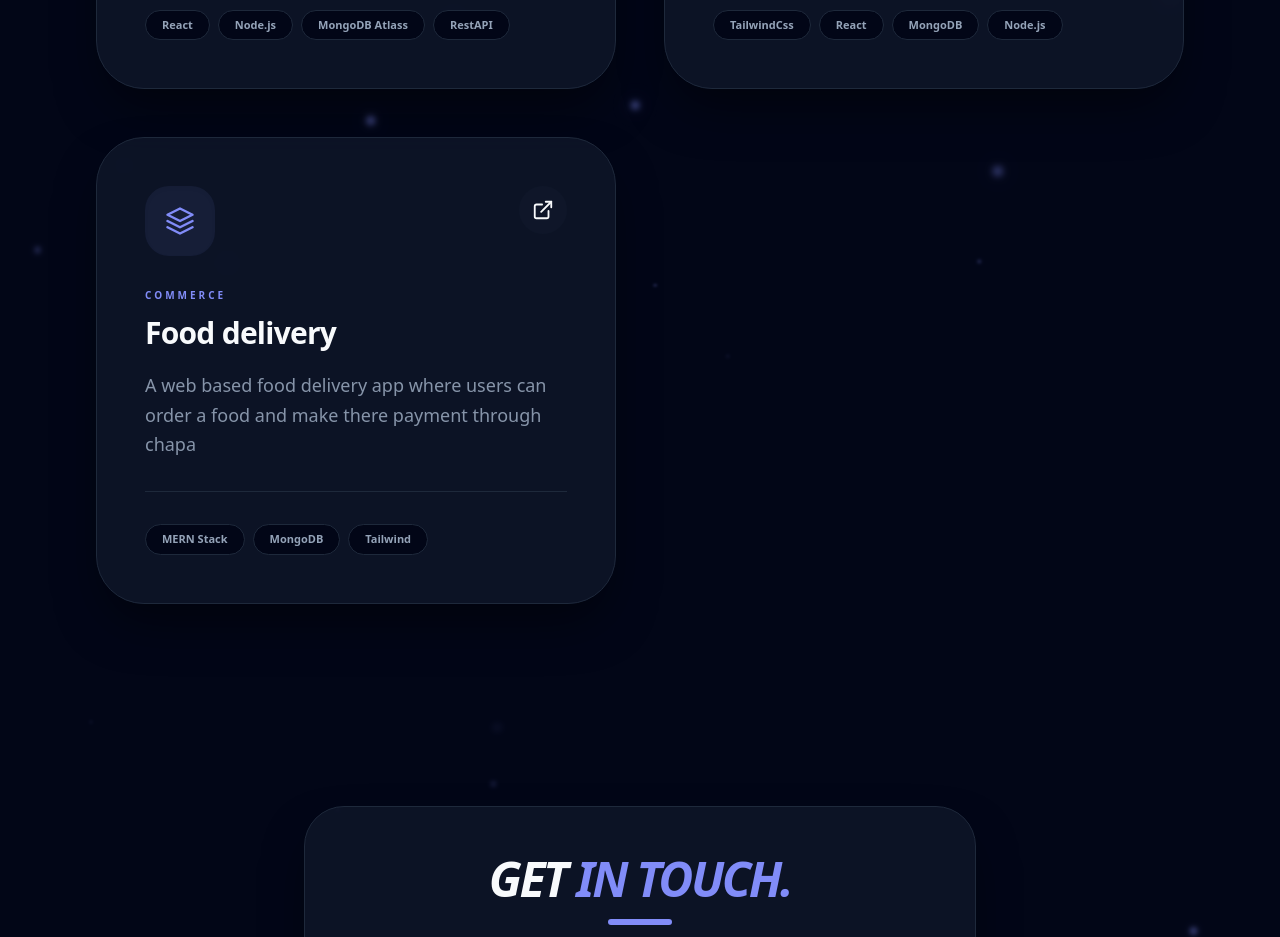
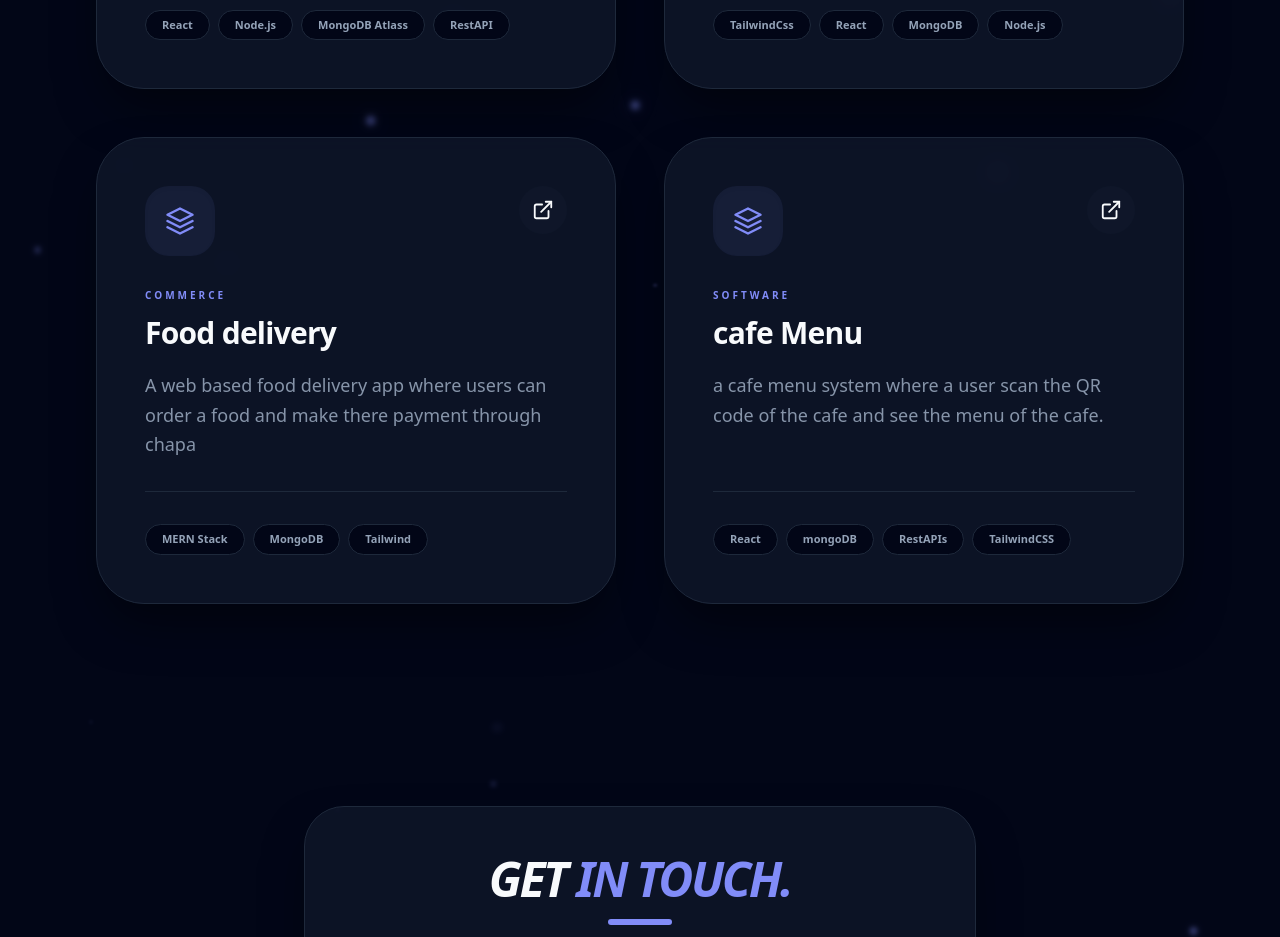
Before and after one commit to teumaywerashe/portifolio, a React (Vite) app: page / in a window 1280 px wide. Shown: the part 3980-4917 px from the top of the page. Built offline with nearby package versions, Linux system fonts and the light colour scheme.

Commit message:
fixed the readme file and added one project

```diff
--- a/src/components/About.jsx
+++ b/src/components/About.jsx
@@ -9,12 +9,6 @@ const About = () => {
   const ref = useRef(null);
   const isInView = useInView(ref, { once: true, margin: "-100px" });
 
-  // const stats = [
-  //   { label: 'Experience', value: '1+', icon: <FiCode /> },
-  //   { label: 'Apps Built', value: '12+', icon: <FiSmartphone /> },
-  //   { label: 'Clients', value: '10+', icon: <FiUser /> },
-  //   { label: 'Stack', value: 'MERN', icon: <FiDatabase /> },
-  // ];
 
   return (
     <section
--- a/src/components/Footer.jsx
+++ b/src/components/Footer.jsx
@@ -1,5 +1,4 @@
 import React from "react";
-import { motion } from "framer-motion";
 import { FiLinkedin, FiGithub, FiMessageCircle, FiMail } from "react-icons/fi";
 import useTheme from "../context/ThemeContext";
 
@@ -78,7 +77,7 @@ const Footer = () => {
             theme={theme}
           />
           <IconLink
-            href="teumay21@gmail.com"
+            href="mailto:teumay21@gmail.com"
             label="Email"
             icon={<FiMail />}
             theme={theme}
--- a/src/components/HeroSection.jsx
+++ b/src/components/HeroSection.jsx
@@ -13,7 +13,7 @@ import {
   SiPostgresql,
   SiTailwindcss,
 } from "react-icons/si";
-import profilePic from "../assets/Profile.jpeg";
+import profilePic from "../assets/profile.jpeg";
 import useTheme from "../context/ThemeContext";
 
 const Snow = () => (
--- a/src/components/Projects.jsx
+++ b/src/components/Projects.jsx
@@ -39,14 +39,14 @@ const Projects = () => {
       tech: ["MERN Stack", "MongoDB", "Tailwind"],
       type: "Commerce",
     },
-    // {
-    //   title: "NoteForge",
-    //   description:
-    //     "Professional note-taking software with markdown support and organizational workspace features.",
-    //   link: "https://noteforge-rizu.vercel.app",
-    //   tech: ["React", "mongoDB", "RestAPIs", "TailwindCSS"],
-    //   type: "Software / SaaS",
-    // },
+    {
+      title: "cafe Menu",
+      description:
+        "a cafe menu system where a user scan the QR code of the cafe and see the menu of the cafe.",
+      link: "https://noteforge-rizu.vercel.app",
+      tech: ["React", "mongoDB", "RestAPIs", "TailwindCSS"],
+      type: "Software",
+    },
     // {
     //   title: "Zaant AI",
     //   description:
```
Also changed, not shown: 1 other file (tests, documents, lock files or other folders).
